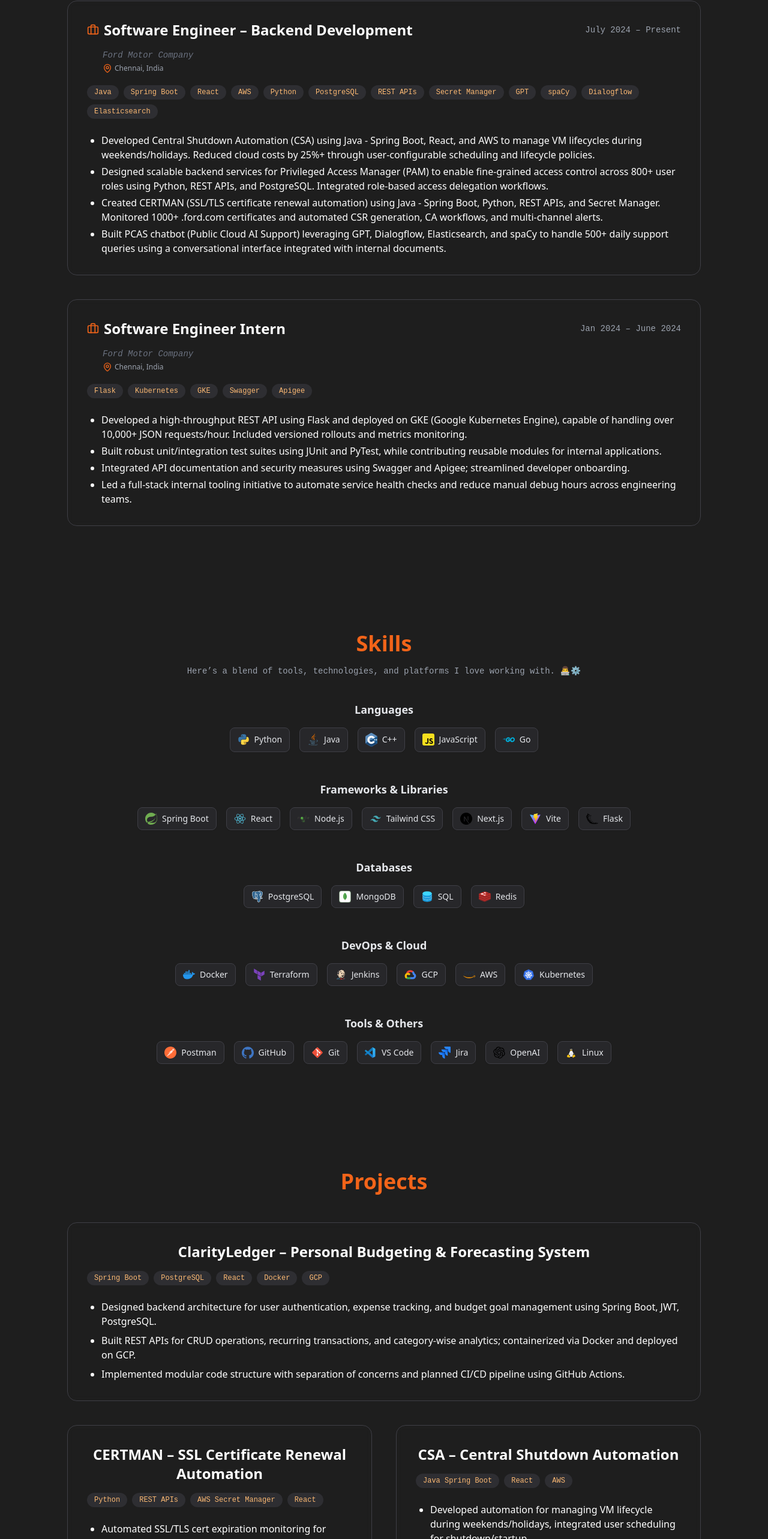
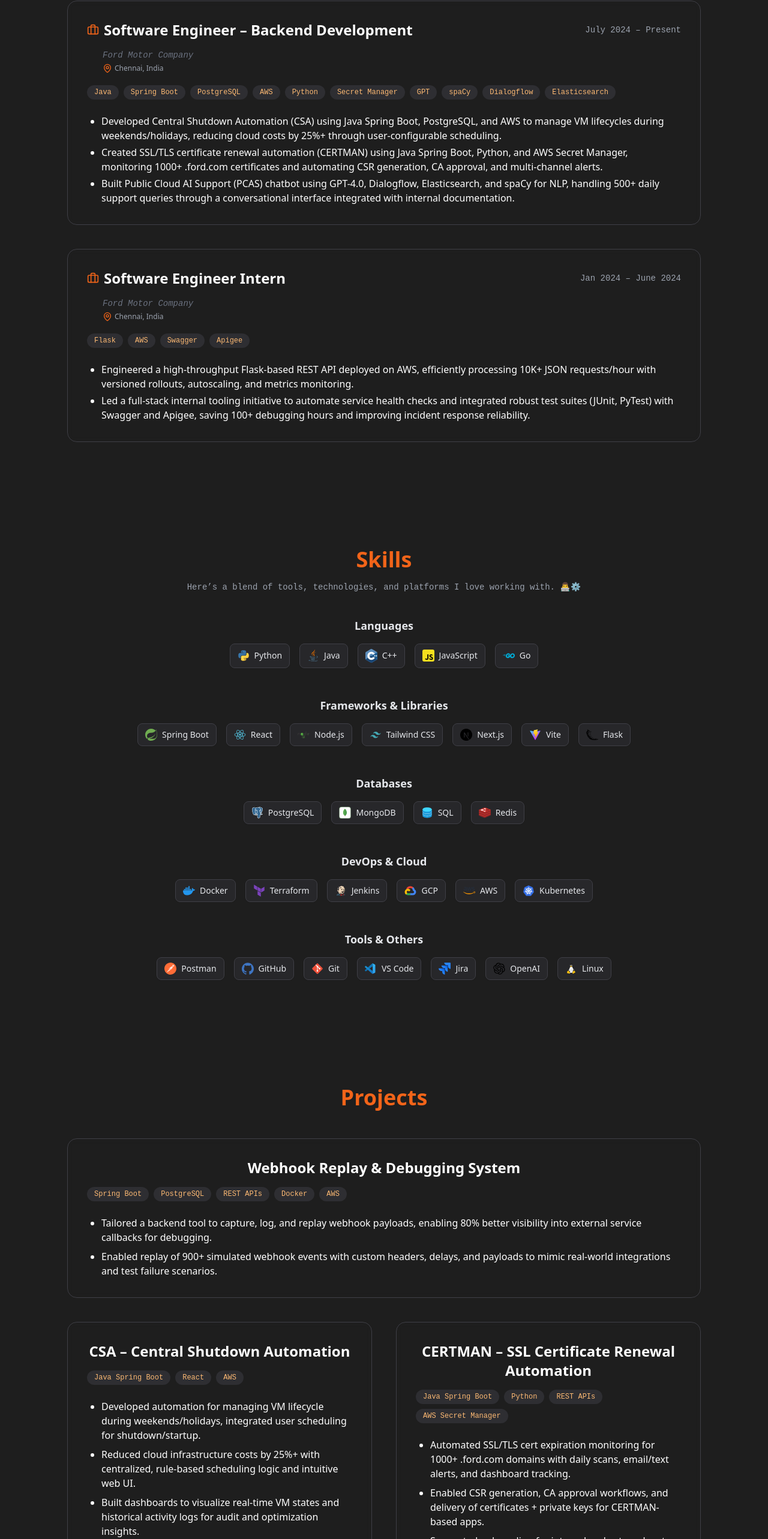
Before and after one commit to mitthhuu3110/mitthhuu3110.github.io, a Next.js app in the folder my-portfolio/: page / in a window 1280 px wide. Shown: the part 1732-4298 px from the top of the page at 60% size. Built offline with nearby package versions, Linux system fonts and the light colour scheme.

Commit message:
updated changes paralell to resume

```diff
--- a/my-portfolio/data/experience.ts
+++ b/my-portfolio/data/experience.ts
@@ -13,10 +13,9 @@ export const experiences: Experience[] = [
     location: 'Chennai, India',
     duration: 'July 2024 – Present',
     bullets: [
-      'Developed Central Shutdown Automation (CSA) using Java - Spring Boot, React, and AWS to manage VM lifecycles during weekends/holidays. Reduced cloud costs by 25%+ through user-configurable scheduling and lifecycle policies.',
-      'Designed scalable backend services for Privileged Access Manager (PAM) to enable fine-grained access control across 800+ user roles using Python, REST APIs, and PostgreSQL. Integrated role-based access delegation workflows.',
-      'Created CERTMAN (SSL/TLS certificate renewal automation) using Java - Spring Boot, Python, REST APIs, and Secret Manager. Monitored 1000+ .ford.com certificates and automated CSR generation, CA workflows, and multi-channel alerts.',
-      'Built PCAS chatbot (Public Cloud AI Support) leveraging GPT, Dialogflow, Elasticsearch, and spaCy to handle 500+ daily support queries using a conversational interface integrated with internal documents.',
+      'Developed Central Shutdown Automation (CSA) using Java Spring Boot, PostgreSQL, and AWS to manage VM lifecycles during weekends/holidays, reducing cloud costs by 25%+ through user-configurable scheduling.',
+      'Created SSL/TLS certificate renewal automation (CERTMAN) using Java Spring Boot, Python, and AWS Secret Manager, monitoring 1000+ .ford.com certificates and automating CSR generation, CA approval, and multi-channel alerts.',
+      'Built Public Cloud AI Support (PCAS) chatbot using GPT-4.0, Dialogflow, Elasticsearch, and spaCy for NLP, handling 500+ daily support queries through a conversational interface integrated with internal documentation.',
     ],
   },
   {
@@ -25,10 +24,8 @@ export const experiences: Experience[] = [
     location: 'Chennai, India',
     duration: 'Jan 2024 – June 2024',
     bullets: [
-      'Developed a high-throughput REST API using Flask and deployed on GKE (Google Kubernetes Engine), capable of handling over 10,000+ JSON requests/hour. Included versioned rollouts and metrics monitoring.',
-      'Built robust unit/integration test suites using JUnit and PyTest, while contributing reusable modules for internal applications.',
-      'Integrated API documentation and security measures using Swagger and Apigee; streamlined developer onboarding.',
-      'Led a full-stack internal tooling initiative to automate service health checks and reduce manual debug hours across engineering teams.',
+      'Engineered a high-throughput Flask-based REST API deployed on AWS, efficiently processing 10K+ JSON requests/hour with versioned rollouts, autoscaling, and metrics monitoring.',
+      'Led a full-stack internal tooling initiative to automate service health checks and integrated robust test suites (JUnit, PyTest) with Swagger and Apigee, saving 100+ debugging hours and improving incident response reliability.',
     ],
   },
 ];
--- a/my-portfolio/data/projects.ts
+++ b/my-portfolio/data/projects.ts
@@ -7,21 +7,11 @@ export interface Project {
 
 export const projects: Project[] = [
   {
-    title: "ClarityLedger – Personal Budgeting & Forecasting System",
-    techStack: "Spring Boot, PostgreSQL, React, Docker, GCP",
+    title: "Webhook Replay & Debugging System",
+    techStack: "Spring Boot, PostgreSQL, REST APIs, Docker, AWS",
     description: [
-      "Designed backend architecture for user authentication, expense tracking, and budget goal management using Spring Boot, JWT, PostgreSQL.",
-      "Built REST APIs for CRUD operations, recurring transactions, and category-wise analytics; containerized via Docker and deployed on GCP.",
-      "Implemented modular code structure with separation of concerns and planned CI/CD pipeline using GitHub Actions.",
-    ],
-  },
-  {
-    title: "CERTMAN – SSL Certificate Renewal Automation",
-    techStack: "Python, REST APIs, AWS Secret Manager, React",
-    description: [
-      "Automated SSL/TLS cert expiration monitoring for 1000+ .ford.com domains with daily scans, email/text alerts, and dashboard tracking.",
-      "Enabled CSR generation, CA approval workflows and delivery of certificates + private keys for Certman-based apps.",
-      "Supported onboarding for internal and external certs, reducing manual effort and outages by 60%+ across teams.",
+      "Tailored a backend tool to capture, log, and replay webhook payloads, enabling 80% better visibility into external service callbacks for debugging.",
+      "Enabled replay of 900+ simulated webhook events with custom headers, delays, and payloads to mimic real-world integrations and test failure scenarios.",
     ],
   },
   {
@@ -30,17 +20,26 @@ export const projects: Project[] = [
     description: [
       "Developed automation for managing VM lifecycle during weekends/holidays, integrated user scheduling for shutdown/startup.",
       "Reduced cloud infrastructure costs by 25%+ with centralized, rule-based scheduling logic and intuitive web UI.",
-      "Built dashboards to visualize real-time VM states and historical activity logs for audit and optimization insights."
-    ]
+      "Built dashboards to visualize real-time VM states and historical activity logs for audit and optimization insights.",
+    ],
+  },
+  {
+    title: "CERTMAN – SSL Certificate Renewal Automation",
+    techStack: "Java Spring Boot, Python, REST APIs, AWS Secret Manager",
+    description: [
+      "Automated SSL/TLS cert expiration monitoring for 1000+ .ford.com domains with daily scans, email/text alerts, and dashboard tracking.",
+      "Enabled CSR generation, CA approval workflows, and delivery of certificates + private keys for CERTMAN-based apps.",
+      "Supported onboarding for internal and external certs, reducing manual effort and outages by 60%+ across teams.",
+    ],
   },
   {
     title: "PAM – Privileged Access Manager",
-    techStack: "Python, PostgreSQL, REST APIs",
+    techStack: "Python, PostgreSQL, REST APIs, Kubernetes, Terraform",
     description: [
-      "Designed secure backend services enabling fine-grained access control across 800+ user roles and application scopes.",
-      "Implemented access delegation workflows and RBAC using custom policy engine; integrated audit logging for compliance.",
-      "Built internal tooling for user onboarding/offboarding with detailed access rule propagation."
-    ]
+      "Implemented scalable backend services for PAM enabling fine-grained access control across 800+ user roles with modular policy enforcement.",
+      "Integrated Just-In-Time (JIT) access workflows to auto-provision time-bound privileges, reducing standing access exposure by 85%.",
+      "Managed RBAC delegation, onboarding/offboarding tooling, and infrastructure provisioning using Terraform on Kubernetes clusters.",
+    ],
   },
   {
     title: "PCAS – Public Cloud AI Services",
@@ -48,7 +47,7 @@ export const projects: Project[] = [
     description: [
       "Built an intelligent AI-powered support chatbot that serves 500+ daily cloud queries across teams via natural language chat UI.",
       "Indexed internal documentation using Elasticsearch and integrated GPT-4 via OpenAI API with contextual prompt templates.",
-      "Used DialogFlow + spaCy to support multi-intent flows, entity recognition and feedback-based fine-tuning workflows."
-    ]
-  }
+      "Used DialogFlow + spaCy to support multi-intent flows, entity recognition, and feedback-based fine-tuning workflows.",
+    ],
+  },
 ];
```
Also changed, not shown: 1 other file (tests, documents, lock files or other folders).
